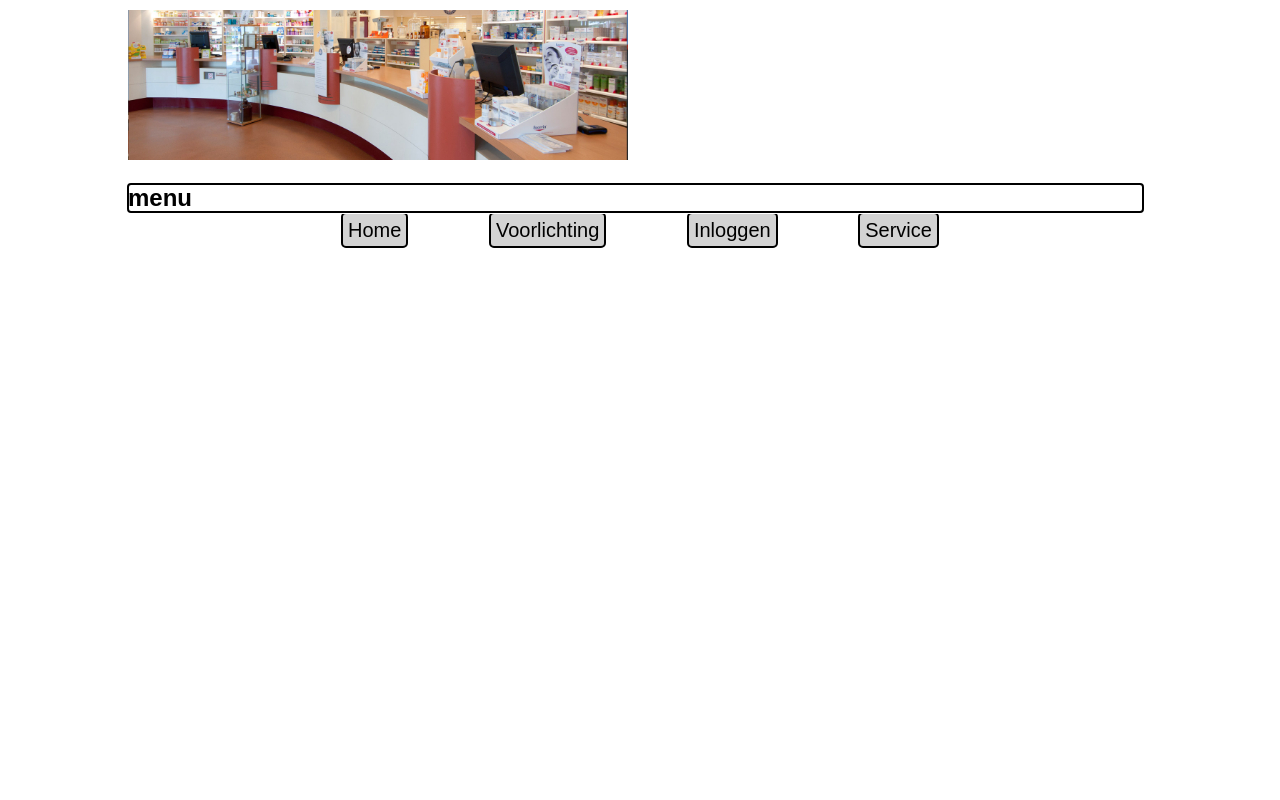
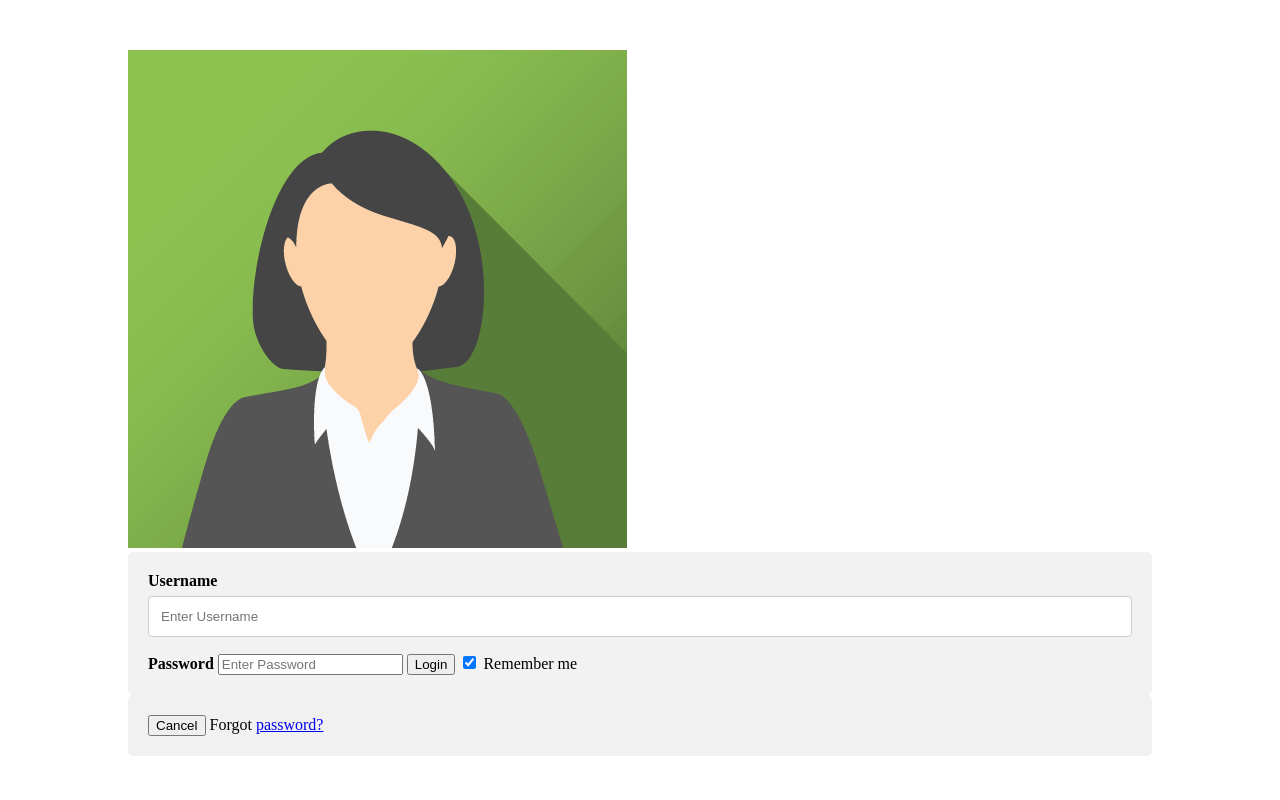
Before and after one commit to Daan7777/apotheeker-website, a PHP site: page /inlogscherm.php in a window 1280 px wide. Run offline with PHP 8.4, Linux system fonts and the light colour scheme.

Commit message:
goede code toegevoegd aan inlogscherm

```diff
--- a/inlogscherm.php
+++ b/inlogscherm.php
@@ -1,3 +1,4 @@
+
 <!DOCTYPE html>
 <html lang="en">
 <head>
@@ -7,15 +8,31 @@
     <link rel="stylesheet" href="css/commonstyle.css">
 </head>
 <body>
-    <img class="logo" src="pictures/banner.jpg">
-    <div class="menu">    <h2>menu</h2> </div>
-        <div class="nav">
-        <a href="index.php">Home</a>
-        <a href="voorlichting.php">Voorlichting</a>
-        <a href="inlogscherm.php">Inloggen</a>
-        <a href="service.php">Service</a>
     </div>
         </body>
     <div class="mid">
         </h2>
     </div>
+    <form action="/action_page.php" method="post">
+  <div class="imgcontainer">
+    <img src="pictures/img_avatar2.png" alt="Avatar" class="avatar">
+  </div>
+
+  <div class="container">
+    <label for="uname"><b>Username</b></label>
+    <input type="text" placeholder="Enter Username" name="uname" required>
+
+    <label for="psw"><b>Password</b></label>
+    <input type="password" placeholder="Enter Password" name="psw" required>
+
+    <button type="submit">Login</button>
+    <label>
+      <input type="checkbox" checked="checked" name="remember"> Remember me
+    </label>
+  </div>
+
+  <div class="container" style="background-color:#f1f1f1">
+    <button type="button" class="cancelbtn">Cancel</button>
+    <span class="psw">Forgot <a href="#">password?</a></span>
+  </div>
+</form>
```
